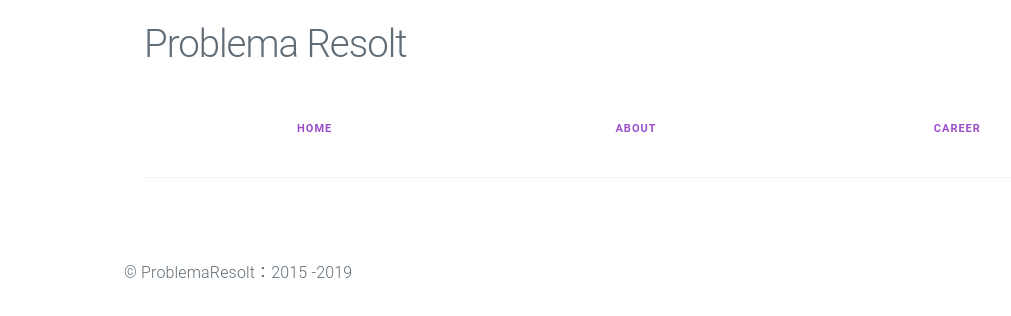
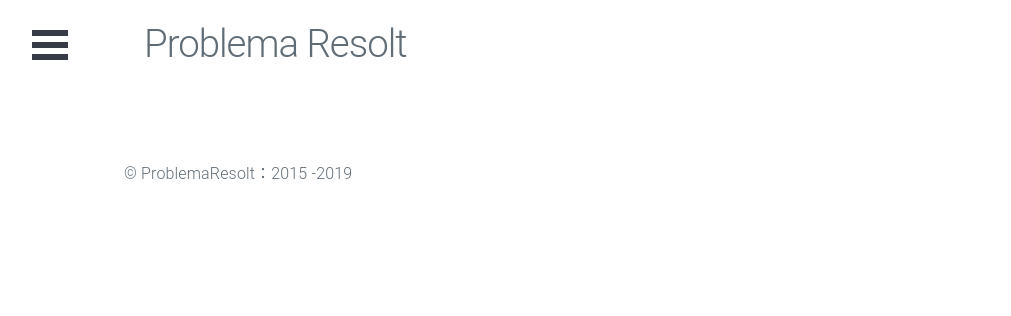
Before and after one commit to ProblemaResolt/official, a React app: page / in a window 1280 px wide. Shown: the top 316 px of the page, without its empty margins (4-1015 px from the left). Built offline with nearby package versions, Linux system fonts and the light colour scheme; the HTML template or start-up script is replaced by a standard one.

Commit message:
Navigation 追加

```diff
--- a/package.json
+++ b/package.json
@@ -6,6 +6,7 @@
   "license": "MIT",
   "dependencies": {
     "@types/connect-history-api-fallback": "^1.3.3",
+    "@types/react-burger-menu": "^2.6.0",
     "@types/react-router-dom": "^5.1.3",
     "core-js": "^3.6.4",
     "milligram": "^1.3.0",
--- a/src/components/Contents/Contents.tsx
+++ b/src/components/Contents/Contents.tsx
@@ -15,7 +15,7 @@
     return (
       <section>
         <Router basename={process.env.PUBLIC_URL}>
-          <Navbar /><hr />
+          <Navbar />
           <Route exact path="/official/" component={Home} />
           <Route exact path="/official/Career" component={Career} />
           <Route exact path="/official/About" component={About} />
--- a/src/components/Navi/Navbar.tsx
+++ b/src/components/Navi/Navbar.tsx
@@ -1,17 +1,36 @@
-import * as React from 'react'
-import { NavLink } from 'react-router-dom'
+import * as React from "react";
+import { slide as Menu } from "react-burger-menu";
+import { NavLink } from "react-router-dom";
+import "../../styles/Navbar.scss";
+const isMenuOpen = function(state:any) {
+  return state.isOpen;
+};
+
 
 class Navbar extends React.Component {
+  showSettings (event:any) {
+    event.preventDefault();
+  }
   render() {
     return (
-      <div className="container">
+      <Menu
+        pageWrapId={"page-wrap"}
+        outerContainerId={"outer-container"}
+        onStateChange={isMenuOpen}
+      >
         <div className="row">
-          <NavLink className="column button button-clear" to="/official/">Home</NavLink>
-          <NavLink className="column button button-clear" to="/official/About">About</NavLink>
-          <NavLink className="column button button-clear" to="/official/Career">Career</NavLink>
+          <NavLink className="column button button-clear" to="/official/">
+            Home
+          </NavLink>
+          <NavLink className="column button button-clear" to="/official/About">
+            About
+          </NavLink>
+          <NavLink className="column button button-clear" to="/official/Career">
+            Career
+          </NavLink>
         </div>
-      </div>
-    )
+      </Menu>
+    );
   }
 }
 
--- /dev/null
+++ b/src/styles/Navbar.scss
@@ -0,0 +1,76 @@
+@import "./colors.scss";
+
+/* Position and sizing of burger button */
+.bm-burger-button {
+  position: fixed;
+  width: 36px;
+  height: 30px;
+  left: 36px;
+  top: 30px;
+}
+
+/* Color/shape of burger icon bars */
+.bm-burger-bars {
+  background: #373a47;
+}
+
+/* Color/shape of burger icon bars on hover*/
+.bm-burger-bars-hover {
+  background: #a90000;
+}
+
+/* Position and sizing of clickable cross button */
+.bm-cross-button {
+  height: 24px;
+  width: 24px;
+}
+
+/* Color/shape of close button cross */
+.bm-cross {
+  background: #bdc3c7;
+}
+
+/*
+Sidebar wrapper styles
+Note: Beware of modifying this element as it can break the animations - you should not need to touch it in most cases
+*/
+.bm-menu-wrap {
+  position: fixed;
+  height: 100%;
+  top:0;
+  left:0
+}
+
+/* General sidebar styles */
+.bm-menu {
+  background: #373a47;
+  padding: 2.5em 1.5em 0;
+  font-size: 1.15em;
+}
+
+/* Morph shape necessary with bubble or elastic */
+.bm-morph-shape {
+  fill: #373a47;
+}
+
+/* Wrapper for item list */
+.bm-item-list {
+  color: #b8b7ad;
+  padding: 0.8em;
+}
+
+/* Individual item */
+.bm-item {
+  display: inline-block;
+}
+
+/* Styling of overlay */
+.bm-overlay {
+  top:0;
+  left:0;
+  background: rgba(0, 0, 0, 0.3);
+}
+
+:focus {
+  outline: none;
+}
```
Also changed, not shown: 2 other files (tests, documents, lock files or other folders).
